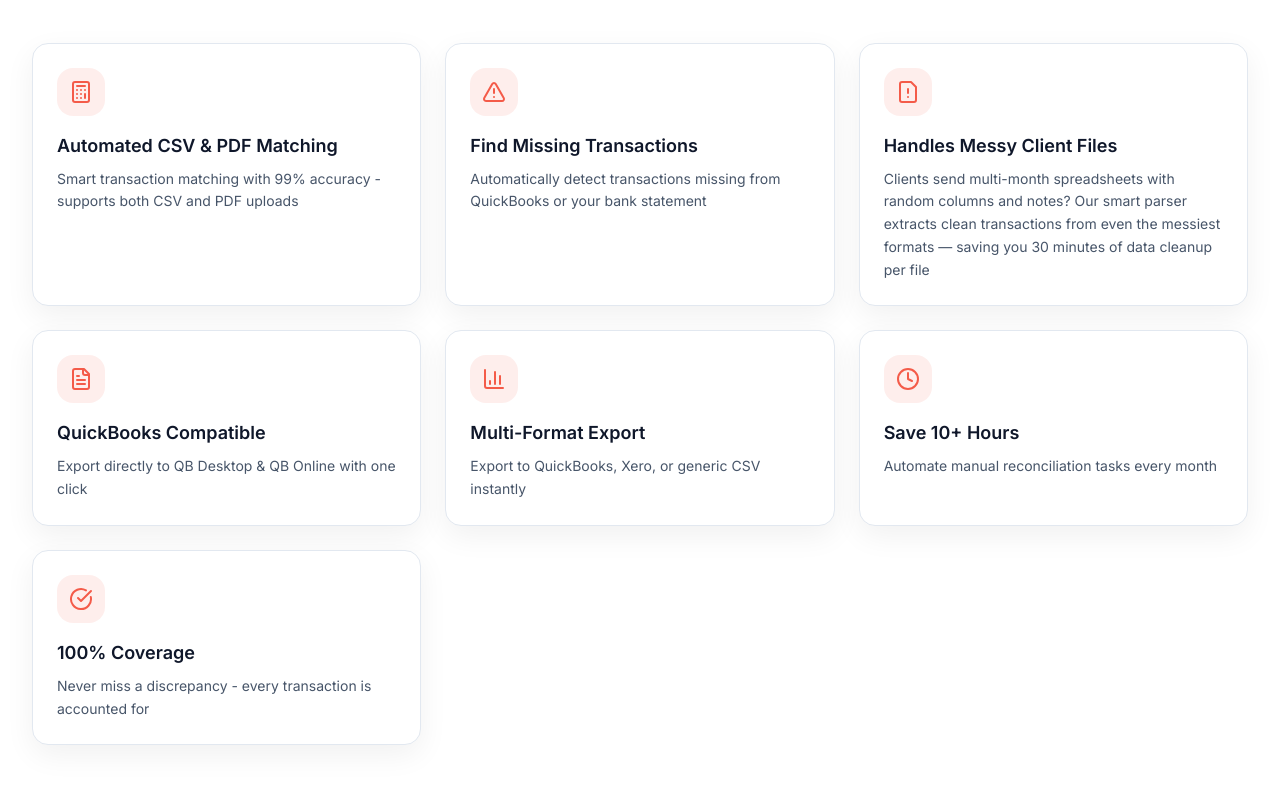
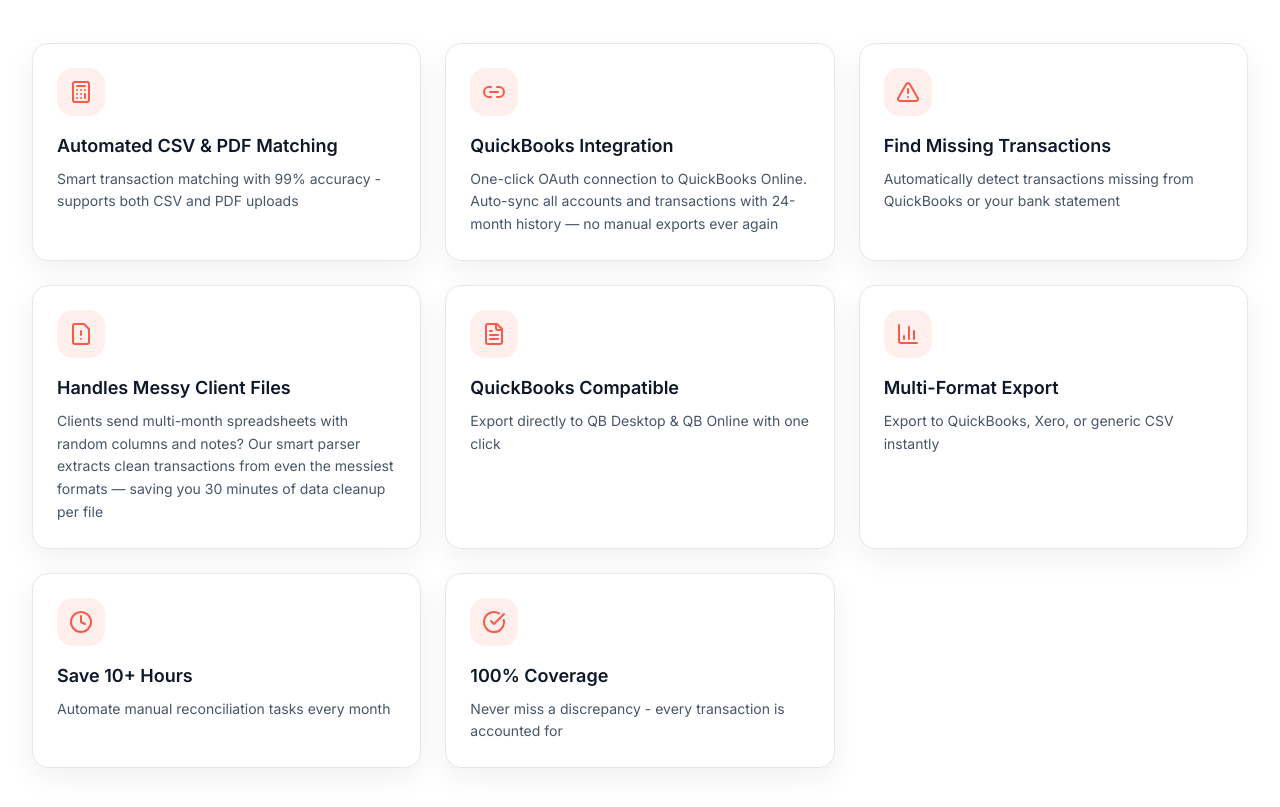
Before and after one commit to algominds35/bank-reconciliation-tool, a Next.js app: page / in a window 1280 px wide. Shown: the part 1420-2227 px from the top of the page. Built offline with nearby package versions, Linux system fonts and the light colour scheme.

Commit message:
Add QuickBooks Integration feature card

```diff
--- a/src/components/Benefits.tsx
+++ b/src/components/Benefits.tsx
@@ -1,7 +1,7 @@
 'use client'
 
 import { motion } from 'framer-motion'
-import { Calculator, FileText, BarChart3, Clock, AlertTriangle, CheckCircle, FileWarning } from 'lucide-react'
+import { Calculator, FileText, BarChart3, Clock, AlertTriangle, CheckCircle, FileWarning, Link2 } from 'lucide-react'
 
 export default function Benefits() {
   const features = [
@@ -9,6 +9,11 @@ export default function Benefits() {
       icon: Calculator,
       title: 'Automated CSV & PDF Matching',
       description: 'Smart transaction matching with 99% accuracy - supports both CSV and PDF uploads'
+    },
+    {
+      icon: Link2,
+      title: 'QuickBooks Integration',
+      description: 'One-click OAuth connection to QuickBooks Online. Auto-sync all accounts and transactions with 24-month history — no manual exports ever again'
     },
     {
       icon: AlertTriangle,
```
